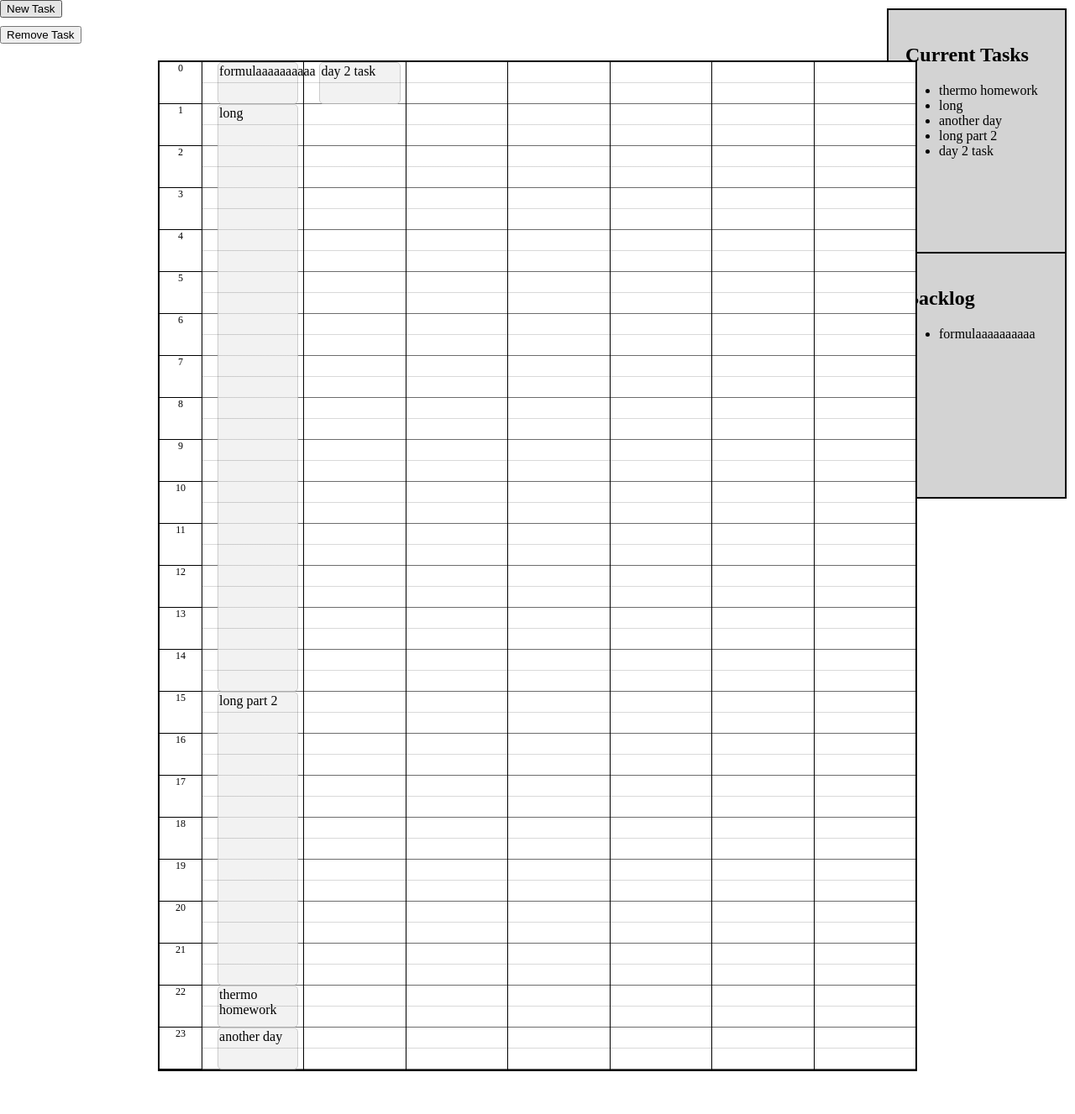
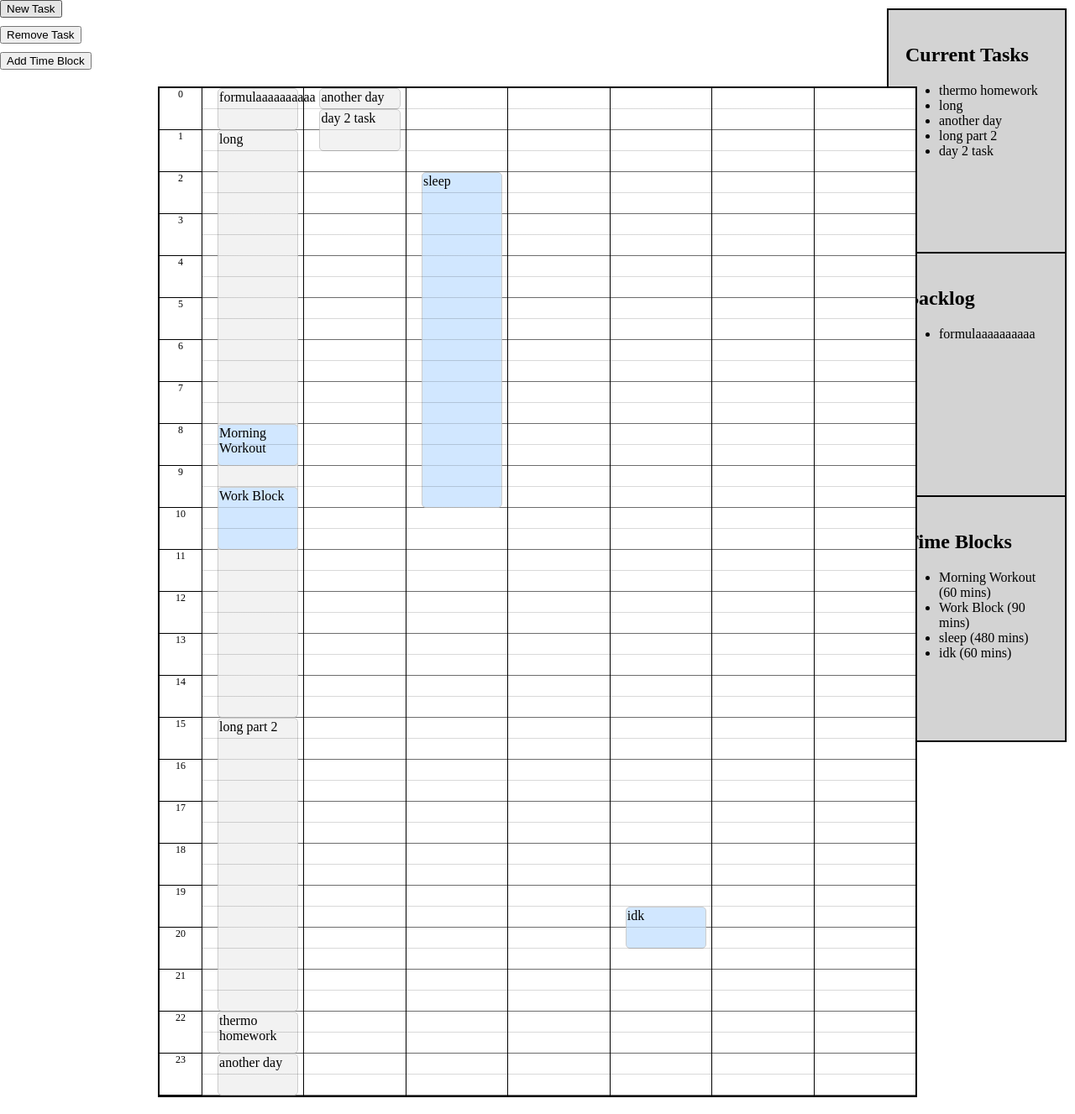
Before and after one commit to Hekaylor/Scheduler, a Flask app: page / in a window 1280 px wide. Shown: the whole page at 84% size. Before the commit the page ends 1276 px from the top, so only its background shows below. Run offline with Flask 3, Linux system fonts and the light colour scheme.

Commit message:
Added time blocks you can set for specific days/hours

```diff
--- /dev/null
+++ b/app/blocks.csv
@@ -0,0 +1,5 @@
+name,start,length
+Morning Workout,2026-03-23T08:00,60
+Work Block,2026-03-23T09:30,90
+sleep,2026-03-25T02:00,480
+idk,2026-03-27T19:30,60
--- a/app/main.py
+++ b/app/main.py
@@ -120,3 +120,37 @@ def get_tasks_json():
             writer.writerow(task)
 
     return jsonify(tasks_info)
+
+@app.route('/blocks.json')
+def get_blocks_json():
+    blocks = []
+    today = datetime.now().date()
+    with open("blocks.csv", mode='r', newline='', encoding='utf-8') as file:
+        reader = csv.DictReader(file)
+        for row in reader:
+            start_dt = datetime.fromisoformat(row['start'])
+            day_diff = (start_dt.date() - today).days
+            if 0 <= day_diff < 7:
+                blocks.append({
+                    "name": row['name'],
+                    "start": row['start'],
+                    "length": int(row['length']),
+                    "day_index": day_diff
+                })
+
+    return jsonify(blocks)
+
+@app.route('/add_block', methods=['POST'])
+def add_block():
+    name = request.form.get('blockName')
+    start = request.form.get('blockStart')
+    length = request.form.get('blockLength')
+    with open("blocks.csv", mode='a', newline='') as file:
+        writer = csv.DictWriter(file, fieldnames=['name', 'start', 'length'])
+        writer.writerow({
+            'name': name,
+            'start': start,
+            'length': length
+        })
+
+    return redirect(url_for('run_app'))
--- a/app/static/css/style.css
+++ b/app/static/css/style.css
@@ -119,6 +119,17 @@ body {
   top: 300px;
 }
 
+.block-zone {
+  width: 170px;
+  height: 250px;
+  background-color: lightgray;
+  border: 2px solid black;
+  padding: 20px;
+  position: absolute;
+  right: 10px;
+  top: 590px;
+}
+
 #task-list li {
   margin-bottom: 10px;
   list-style-type: disc;
--- a/app/static/js/script.js
+++ b/app/static/js/script.js
@@ -8,21 +8,7 @@ function toggleRemoveForm() {
     form.style.display = (form.style.display === "block") ? "none" : "block";
 }
 
-const labels = document.getElementById("dayLabels");
-const today = new Date();
-if (labels) {
-    labels.innerHTML = "<div></div>";
+function toggleAddTimeBlock() {
+    const form = document.getElementById("addTimeBlock");
+    form.style.display = (form.style.display === "block") ? "none" : "block";
 }
-for (let i = 0; i < 7; i++) {
-    const d = new Date();
-    d.setDate(today.getDate() + i);
-
-    const label = document.createElement("div");
-    label.textContent = d.toLocaleDateString(undefined, {
-        weekday: "short",
-        month: "numeric",
-        day: "numeric"
-    });
-
-    labels.appendChild(label);
-}
--- a/app/tasks.csv
+++ b/app/tasks.csv
@@ -1,7 +1,7 @@
 name,deadline,priority,length,time_until_due,importance
-thermo homework,2026-03-24 15:38:00,2,60,2720,0.0007352941176470588
+thermo homework,2026-03-24 15:38:00,2,60,2641,0.0007572889057175312
 formulaaaaaaaaaa,2026-03-21 15:38:00,2,60,1,2.0
-long,2026-03-23 16:21:00,5,840,1323,0.003779289493575208
-another day,2026-03-26 16:21:00,2,60,5643,0.000354421407052986
-long part 2,2026-03-24 18:17:00,5,420,2879,0.0017367141368530739
-day 2 task,2026-03-31 18:17:00,2,60,12959,0.00015433289605679452
+long,2026-03-23 16:21:00,5,840,1244,0.0040192926045016075
+another day,2026-03-26 16:21:00,2,90,5564,0.0003594536304816679
+long part 2,2026-03-24 18:17:00,5,420,2800,0.0017857142857142857
+day 2 task,2026-03-31 18:17:00,2,60,12880,0.00015527950310559007
--- a/app/templates/index.html
+++ b/app/templates/index.html
@@ -28,9 +28,19 @@
         </ul>
     </div>
 
+    <div class="block-zone">
+        <h2>Time Blocks</h2>
+            <ul>
+                {% for task in block_list %}
+                    <li>{{ task }}</li>
+                {% endfor %}
+            </ul>
+        </div>
+
     <div class="task-buttons">
         <button onClick="toggleAddForm()">New Task</button>
         <button onClick="toggleRemoveForm()">Remove Task</button>
+        <button onClick="toggleAddTimeBlock()">Add Time Block</button>
     </div>
 
     <div id="addForm" class="hidden-form">
@@ -68,6 +78,21 @@
         </form>
     </div>
 
+    <div id="addTimeBlock" class="hidden-form">
+        <form method="POST" action="{{ url_for('add_block') }}">
+            <label for="blockName">Enter Name:</label><br>
+            <input type="text" id="blockName" name="blockName" required><br>
+
+            <label for="blockStart">Enter Date & Start Time:</label><br>
+            <input type="datetime-local" id="blockStart" name="blockStart" required><br>
+
+            <label for="blockLength">Enter Length (Mins):</label><br>
+            <input type="number" id="blockLength" name="blockLength" value="60" min="1" step="1" required><br>
+
+            <button type="submit">Submit</button>
+        </form>
+    </div>
+
     <script src="{{ url_for('static', filename='js/script.js') }}"></script>
 
     <div class="calendar-zone">
@@ -96,28 +121,27 @@
 
         let dayTime = Array(days).fill(startHour * 60);
 
-        const column = document.querySelector('.day-column[data-day="0"]');
-
         fetch("/tasks.json")
         .then(response => response.json())
         .then(tasks => {
-                // Sort tasks from highest importance to lowest
             tasks.sort((a, b) => b.importance - a.importance);
 
+            tasks.forEach(task => {
+            let remainingLength = task.length;
             let currentDay = 0;
 
-                tasks.forEach(task => {
-                // Move to next day if task doesn't fit
-                while (currentDay < days && dayTime[currentDay] + task.length > maxMinutesPerDay) {
+            while (remainingLength > 0 && currentDay < days) {
+                const available = maxMinutesPerDay - dayTime[currentDay];
+
+                if (available <= 0) {
                 currentDay++;
+                continue;
                 }
 
-                // Stop if no days left
-                if (currentDay >= days) return;
-
+                const taskPartLength = Math.min(remainingLength, available);
                 const column = document.querySelector(`.day-column[data-day="${currentDay}"]`);
                 const startTop = (dayTime[currentDay] / 60) * hourHeight;
-                const height = (task.length / 60) * hourHeight;
+                const height = (taskPartLength / 60) * hourHeight;
 
                 const div = document.createElement("div");
                 div.className = "item-box";
@@ -128,7 +152,51 @@
 
                 column.appendChild(div);
 
-                dayTime[currentDay] += task.length;
+                dayTime[currentDay] += taskPartLength;
+                remainingLength -= taskPartLength;
+
+                if (dayTime[currentDay] >= maxMinutesPerDay) {
+                currentDay++;
+                }
+            }
+            });
+        });
+    </script>
+
+    <script>
+        fetch("/blocks.json")
+        .then(res => res.json())
+        .then(blocks => {
+            const blockZone = document.querySelector(".block-zone ul");
+            const dayColumns = document.querySelectorAll(".day-column");
+
+            blockZone.innerHTML = "";
+
+            const today = new Date();
+            today.setHours(0,0,0,0);
+
+            blocks.forEach(block => {
+                const start = new Date(block.start);
+                const startDate = new Date(start);
+                startDate.setHours(0,0,0,0);
+                const dayIndex = Math.floor((startDate - today) / (1000*60*60*24));
+
+                if (dayIndex < 0 || dayIndex >= 7) return;
+
+                const li = document.createElement("li");
+                li.textContent = `${block.name} (${block.length} mins)`;
+                blockZone.appendChild(li);
+                const column = dayColumns[dayIndex];
+                const startTop = start.getHours() * hourHeight + (start.getMinutes()/60)*hourHeight;
+                const height = (block.length / 60) * hourHeight;
+                const div = document.createElement("div");
+                div.className = "item-box";
+                div.style.position = "absolute";
+                div.style.top = startTop + "px";
+                div.style.height = height + "px";
+                div.style.backgroundColor = "#d1e7ff";
+                div.textContent = block.name;
+                column.appendChild(div);
             });
         });
     </script>
```
Lines whose indentation alone changed are shown as unchanged.
